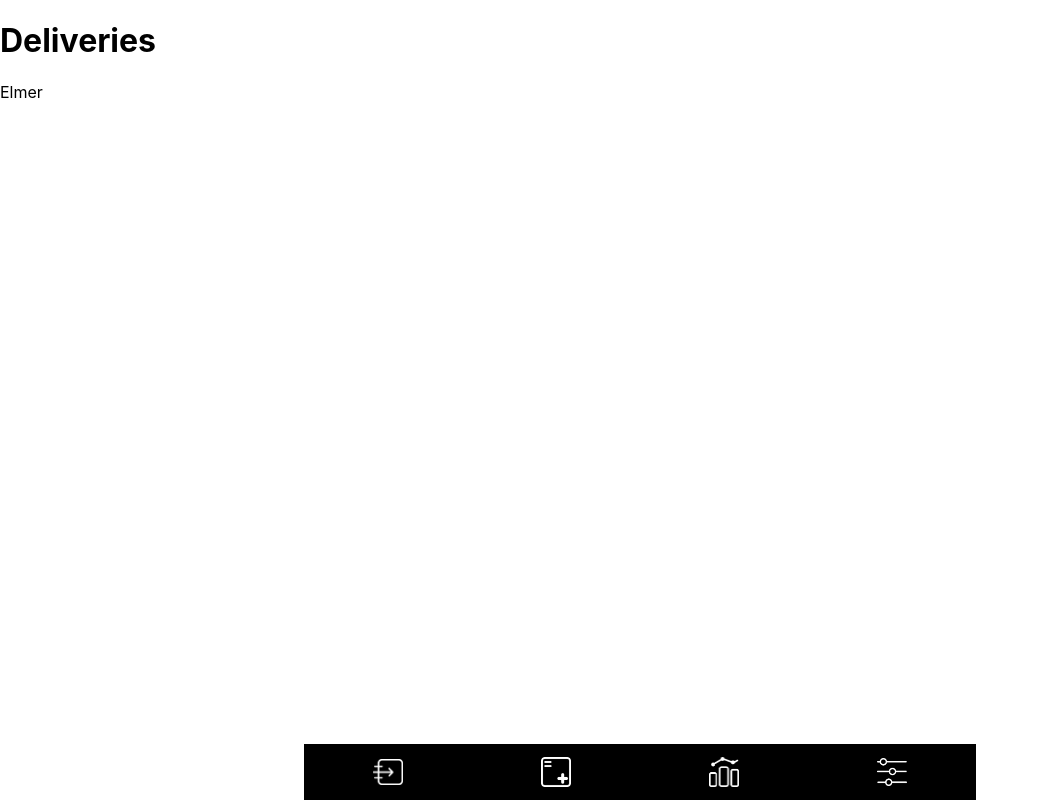
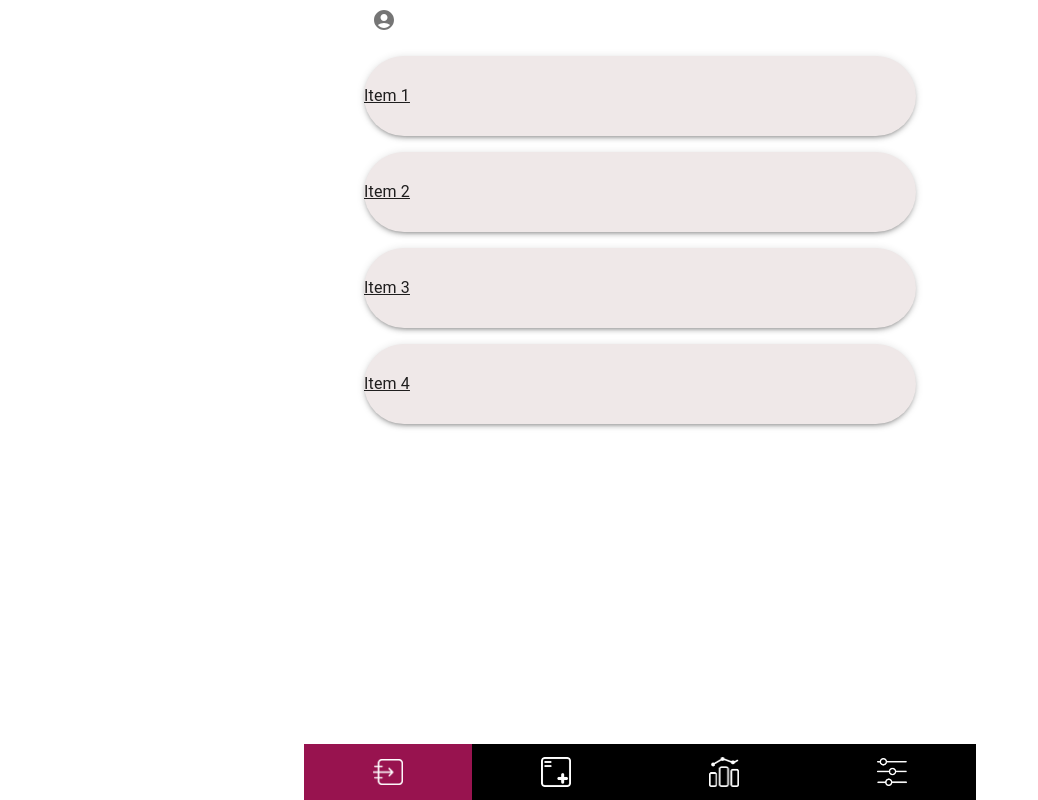
Before and after one commit to ElmerGJ/sw_orderManager, a React (Create React App) app: page /deliveries in a window 1280 px wide. Shown: the whole page, without its empty margins (0-1038 px from the left). Built offline with nearby package versions, Linux system fonts and the light colour scheme.

Commit message:
Adding new components

```diff
--- a/src/App.js
+++ b/src/App.js
@@ -3,17 +3,17 @@ import { BrowserRouter as Router, Routes, Route, Navigate } from 'react-router-d
 import Login from './pages/login/Login';
 import LandingPage from './pages/LandingPage';
 
-import './App.css'
-// import BottomMenu from './components/nav/BottomMenu';
+import './App.css';
+import BottomMenu from './components/nav/BottomMenu'; // Import the modified BottomMenu component
 import Deliveries from './pages/Deliveries';
 import Requests from './pages/Requests';
 import Stats from './pages/Stats';
 import Settings from './pages/Settings';
+import DeliveryView from "./pages/common/DeliveryView";
 
 const App = () => {
     const [loggedIn, setLoggedIn] = useState(false);
 
-  // Check for token in local storage on initial render
     useEffect(() => {
         const token = localStorage.getItem('token');
         if (token) {
@@ -24,14 +24,23 @@ const App = () => {
     return (
         <Router>
             <Routes>
-              {/*<Route exact path="/" element={Login} />*/}
-              <Route exact path="/" element={loggedIn ? <Navigate to="/landing" /> : <Login setLoggedIn={setLoggedIn} />} />
-              <Route path="/landing" element={loggedIn ? <LandingPage setLoggedIn={setLoggedIn} /> : <Navigate to="/login" />} />
-              <Route path="/deliveries" element={<Deliveries/>}/>
-              <Route path='/requests' element={<Requests/>}/>
-              <Route path='/stats' element={<Stats/>}/>
-              <Route path='/settings' element={<Settings/>}/>
+                <Route exact path="/" element={loggedIn ? <Navigate to="/landing" /> : <Login setLoggedIn={setLoggedIn} />}
+                />
+                <Route path="/landing" element={loggedIn ? (<><LandingPage setLoggedIn={setLoggedIn} />
+                                <BottomMenu selectedRoute="/landing" /> {/* Pass selected route */}</>
+                        ) : (
+                            <Navigate to="/login" />)}
+                />
+                <Route path="/deliveries" element={<Deliveries />} />
+                <Route path="/requests" element={<Requests />} />
+                <Route path="/stats" element={<Stats />} />
+                <Route path="/settings" element={<Settings />} />
+                {/* eslint-disable-next-line react/jsx-no-comment-textnodes */}
+                <Route path="/delivery-view/:itemId" element={<DeliveryView />}/>  // Use the appropriate component for DeliveryView/>
             </Routes>
+            {/* Place the BottomMenu component here outside the Routes */}
+            {/*{loggedIn && <BottomMenu />} ///////////////////////////////////// PROBLEM HERE ///////////////////////////////////////////////*/}
+            <BottomMenu/>
         </Router>
     );
 };
--- a/src/components/buttons/AccountButton.js
+++ b/src/components/buttons/AccountButton.js
@@ -1,13 +1,14 @@
-// import {ButtonBase} from "@mui/material";
+import React from 'react';
+import { IconButton } from '@mui/material';
+import AccountCircleIcon from '@mui/icons-material/AccountCircle'; // Import the AccountCircle icon
+import { Link as RouterLink } from 'react-router-dom';
 
 const AccountButton = () => {
-    return(
-      <div>
-          <p>
-              Elmer
-          </p>
-      </div>
-    );
+  return (
+    <IconButton component={RouterLink} to="/account">
+      <AccountCircleIcon /> {/* Icon */}
+    </IconButton>
+  );
 }
 
 export default AccountButton;
--- a/src/components/containers/ItemsStack.js
+++ b/src/components/containers/ItemsStack.js
@@ -1,23 +1,43 @@
-import {ListItemText, Stack} from "@mui/material";
+import React from 'react';
+import { Stack, Link, Paper } from '@mui/material';
+import { Link as RouterLink } from 'react-router-dom';
+import Item from '../items/Item'; // Update the import path
 
-const ItemsStack = () => {
-    return(
-        <Stack spacing={2}>
-            <ListItemText>
-                Item 1
-            </ListItemText>
-            <ListItemText>
-                Item 1
-            </ListItemText>
-            <ListItemText>
-                Item 1
-            </ListItemText>
-            <ListItemText>
-                Item 1
-            </ListItemText>
-        </Stack>
-    );
+const ItemsStack = ({ onItemClick }) => {
+  const items = [
+    { id: 1, text: 'Item 1' },
+    { id: 2, text: 'Item 2' },
+    { id: 3, text: 'Item 3' },
+    { id: 4, text: 'Item 4' },
+  ];
 
-}
+  return (
+    <Stack spacing={2}>
+      {items.map((item) => (
+        <Link
+          key={item.id}
+          component={RouterLink}
+          to={`/delivery-view/${item.id}`}
+          sx={{ textDecoration: 'none', display: 'block' }} // Remove underline and make entire shape clickable
+        >
+          <Paper
+            elevation={3}
+            sx={{
+              borderRadius: 16, // Rounded corners
+              backgroundColor: '#efe8e8', // Background color
+              minHeight: 80, // Increase the height
+              display: 'flex',
+              alignItems: 'center', // Center the content vertically
+              justifyContent: 'center', // Center the content horizontally
+            }}
+            onClick={() => onItemClick(item.id)}
+          >
+            <Item id={item.id} text={item.text} />
+          </Paper>
+        </Link>
+      ))}
+    </Stack>
+  );
+};
 
 export default ItemsStack;
--- a/src/components/items/Item.js
+++ b/src/components/items/Item.js
@@ -0,0 +1,22 @@
+import React from 'react';
+import { ListItemText, Link } from '@mui/material';
+import { Link as RouterLink } from 'react-router-dom';
+
+const Item = ({ id, text, onItemClick }) => {
+  return (
+    <ListItemText
+      primary={
+        <Link
+          component={RouterLink}
+          to={`/delivery-view/${id}`}
+          color="inherit"
+          onClick={() => onItemClick(id)}
+        >
+          {text}
+        </Link>
+      }
+    />
+  );
+};
+
+export default Item;
--- a/src/components/nav/BottomMenu.js
+++ b/src/components/nav/BottomMenu.js
@@ -1,38 +1,71 @@
-import React from 'react';
+
+import React, { useEffect, useState } from 'react';
 import styled from '@emotion/styled';
+import { useLocation, useNavigate } from 'react-router-dom';
 import { BottomNavigation, BottomNavigationAction } from '@mui/material';
 import NavButton from '../buttons/NavButton';
-import btn1 from '../../assets/deliveries_button.png';  // Importing the image
-import btn2 from '../../assets/requests_button.png';  // Importing the image
-import btn3 from '../../assets/stats_button.png';  // Importing the image
-import btn4 from '../../assets/settings_button.png';  // Importing the image
+import btn1 from '../../assets/deliveries_button.png';
+import btn2 from '../../assets/requests_button.png';
+import btn3 from '../../assets/stats_button.png';
+import btn4 from '../../assets/settings_button.png';
 
+const StyledNavigationAction = styled(BottomNavigationAction)`
+  &.Mui-selected {
+    background-color: #98134f; /* Pink color */
+    color: white;
+  }
 
-
-function BottomMenu() {
-  const StyledNavigationAction = styled(BottomNavigationAction)`
-  &.allItems {
-    background-color: black;
-  }
+  background-color: black; /* Default background color */
 `;
 
-  const [value, setValue] = React.useState(0);
+const BottomMenu = () => {
+  const location = useLocation();
+  const navigate = useNavigate();
+  const [selectedRoute, setSelectedRoute] = useState('/deliveries');
+
+  useEffect(() => {
+    const routeFromURL = new URLSearchParams(location.search).get('route');
+    if (routeFromURL) {
+      setSelectedRoute(routeFromURL);
+    }
+  }, [location]);
+
+  const handleNavigation = (newValue) => {
+    setSelectedRoute(newValue);
+    navigate(newValue, { state: { route: newValue } });
+  };
 
   return (
     <BottomNavigation
-      value={value}
+      value={selectedRoute}
       onChange={(event, newValue) => {
-        setValue(newValue);
+        handleNavigation(newValue);
       }}
       showLabels
-      style={{ position: 'fixed', bottom: 0, width: '100%'}}
+      style={{ position: 'fixed', bottom: 0, width: '100%' }}
     >
-      <StyledNavigationAction icon={<NavButton route={'/deliveries'} icon={btn1}/>} className='allItems'/>
-      <StyledNavigationAction icon={<NavButton route={"/requests"} icon={btn2}/>} className='allItems'/>
-      <StyledNavigationAction icon={<NavButton route={"/stats"} icon={btn3}/>} className='allItems'/>
-      <StyledNavigationAction icon={<NavButton route={"/settings"} icon={btn4}/>} className='allItems'/>
+      <StyledNavigationAction
+        icon={<NavButton route={'/deliveries'} icon={btn1} />}
+        value="/deliveries"
+        showLabel
+      />
+      <StyledNavigationAction
+        icon={<NavButton route={'/requests'} icon={btn2} />}
+        value="/requests"
+        showLabel
+      />
+      <StyledNavigationAction
+        icon={<NavButton route={'/stats'} icon={btn3} />}
+        value="/stats"
+        showLabel
+      />
+      <StyledNavigationAction
+        icon={<NavButton route={'/settings'} icon={btn4} />}
+        value="/settings"
+        showLabel
+      />
     </BottomNavigation>
   );
-}
+};
 
 export default BottomMenu;
--- a/src/pages/Deliveries.js
+++ b/src/pages/Deliveries.js
@@ -1,18 +1,37 @@
+import React from 'react';
+import { Container, Box } from '@mui/material';
 import BottomMenu from '../components/nav/BottomMenu';
-import AccountButton from "../components/buttons/AccountButton";
+import AccountButton from '../components/buttons/AccountButton';
+import ItemsStack from '../components/containers/ItemsStack'; // Import the updated ItemsStack component
+import { useNavigate } from 'react-router-dom';
 
-function Deliveries() {
+const Deliveries = () => {
+  const navigate = useNavigate();
+
+  const handleItemClick = (itemId) => {
+    navigate(`/delivery-view/${itemId}`);
+  };
+
   return (
-    <div>
-      <h1>Deliveries</h1>
-        <div>
-            <AccountButton/>
-        </div>
-        <div>
-            <BottomMenu />
-        </div>
-    </div>
+    <Container maxWidth="sm">
+      {/* Container for Account and Exit Buttons */}
+      <Box sx={{ mb: 2 }}>
+        <AccountButton />
+      </Box>
+
+      {/* Container for ItemsStack */}
+      <Box sx={{ mb: 2 }}>
+        <ItemsStack onItemClick={handleItemClick} /> {/* Pass the handleItemClick function */}
+      </Box>
+
+      {/* Container for Action Buttons */}
+      <Box>
+        {/* Add your action buttons here */}
+      </Box>
+
+      <BottomMenu selectedRoute="/deliveries" /> {/* Add BottomMenu */}
+    </Container>
   );
-}
+};
 
 export default Deliveries;
--- /dev/null
+++ b/src/pages/common/DeliveryView.js
@@ -0,0 +1,17 @@
+import React from 'react';
+import { useParams } from 'react-router-dom';
+
+const DeliveryView = () => {
+  const { deliveryId } = useParams(); // Get the delivery ID from URL parameter
+
+  // Fetch and display delivery details based on the deliveryId
+  return (
+    <div>
+      <h1>Delivery Details</h1>
+      <p>Delivery ID: {deliveryId}</p>
+      {/* Display delivery details here */}
+    </div>
+  );
+};
+
+export default DeliveryView;
```
Also changed, not shown: src/components/buttons/DeliveryButtonAction.js (added, +20 -0 lines), src/pages/common/DeliveryView.html (deleted, +0 -10 lines), 1 other file (tests, documents, lock files or other folders). Lines whose indentation alone changed are shown as unchanged.
